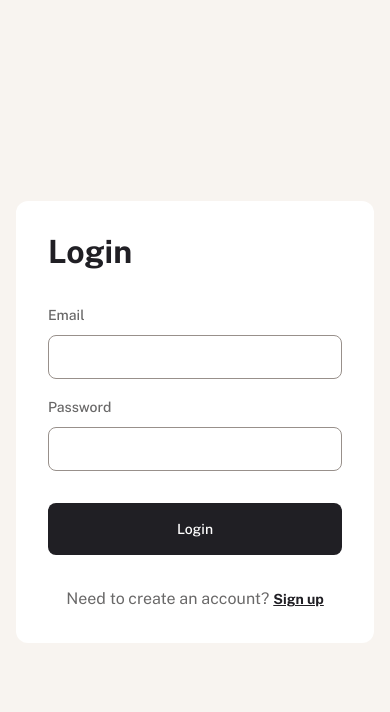
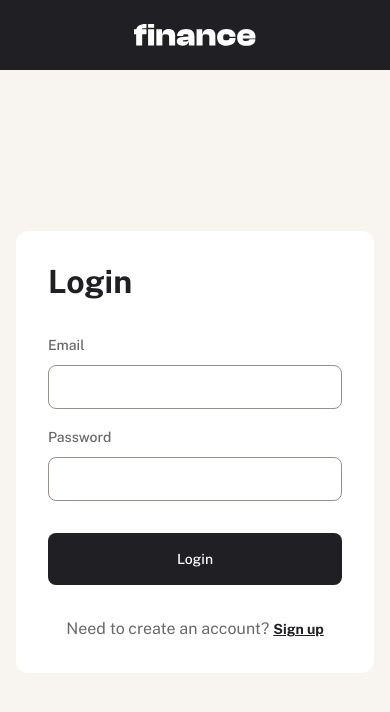
Before and after one commit to bisoladev/personal-finance-app, a React (Vite) app: page /login in a window 390 px wide. Shown: the top 712 px of the page. Built offline with nearby package versions, Linux system fonts and the light colour scheme.

Commit message:
Created login screen

```diff
--- a/src/pages/Login.jsx
+++ b/src/pages/Login.jsx
@@ -27,7 +27,7 @@ const Login = () => {
   }
 
   return (
-    <div className="bg-beige100 flex items-center h-screen md:pl-5 p-4 md:p-0">
+    <div className="bg-beige100 flex lg:items-center h-screen lg:pl-5">
       <div
         className={cn(
           "bg-cover bg-auth w-[500px] h-[calc(100vh-40px)] rounded-[12px] hidden lg:flex flex-col justify-between p-7"
@@ -44,6 +44,12 @@ const Login = () => {
           </p>
         </div>
       </div>
+
+      <div className="w-full">
+        <div className="bg-grey900 w-full p-6 lg:hidden">
+          <img src={Logo} alt="Finance" className="w-fit mx-auto" />
+        </div>
+        <div className="flex h-[calc(100vh-80px)] items-center p-4">
           <div className="bg-white mx-auto max-w-[560px] min-h-[422px] w-full p-8 rounded-xl">
             <h4 className="text-preset-1 text-grey900 mb-8">Login</h4>
             <Form {...form}>
@@ -99,6 +105,8 @@ const Login = () => {
             </Form>
           </div>
         </div>
+      </div>
+    </div>
   );
 };
 
```
Lines whose indentation alone changed are shown as unchanged.
